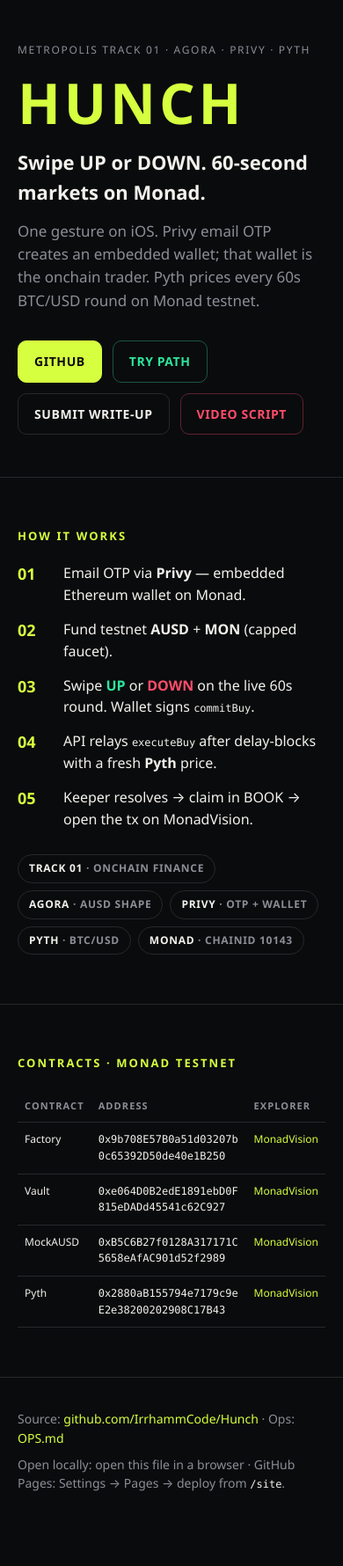
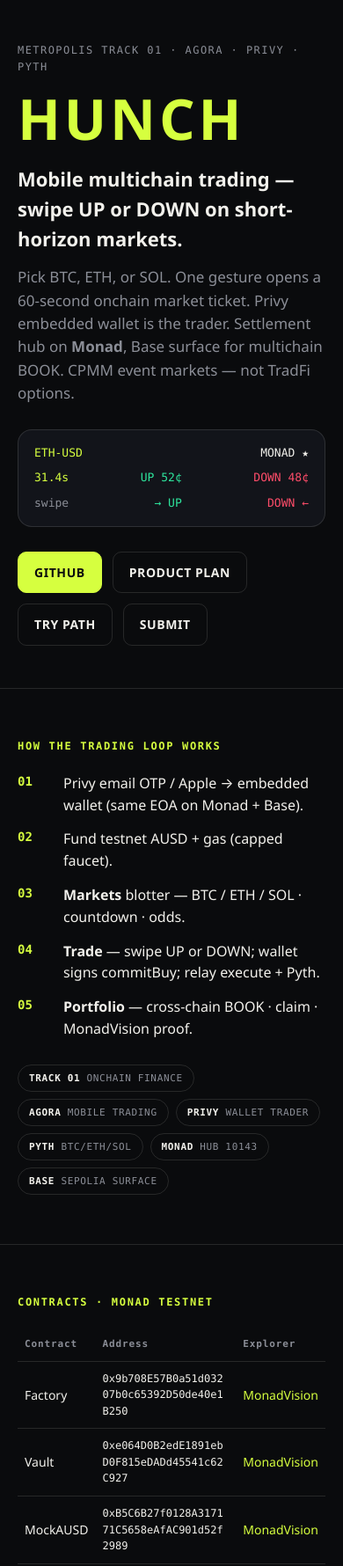
Before and after one commit to IrrhammCode/Hunch, a website: page site/index.html in a window 390 px wide. Shown: the top 1780 px of the page at 88% size. Before the commit the page ends 1753 px from the top, so only its background shows below. Drawn offline with Linux system fonts and the light colour scheme.

Commit message:
Design system for multichain trading product
- DESIGN.md blotter + swipe ticket system
- theme: hub/pending + mono data type
- Markets row uses instrument mono
- Landing repositioned as mobile multichain trading

```diff
--- a/site/index.html
+++ b/site/index.html
@@ -3,8 +3,8 @@
 <head>
   <meta charset="utf-8" />
   <meta name="viewport" content="width=device-width, initial-scale=1" />
-  <title>Hunch — Swipe UP or DOWN. 60s markets on Monad.</title>
-  <meta name="description" content="Hunch: swipe UP or DOWN on 60-second fully onchain markets on Monad. Metropolis Track 01 · Agora · Privy · Pyth." />
+  <title>Hunch — Mobile multichain trading on Monad</title>
+  <meta name="description" content="Hunch is a mobile multichain trading app: swipe UP or DOWN on short-horizon onchain markets. Settlement hub Monad + Base · Privy wallet · Pyth." />
   <link rel="icon" href="../mobile/assets/images/favicon.png" />
   <style>
     :root {
@@ -16,6 +16,7 @@
       --brand: #D6FF3F;
       --up: #2EE59D;
       --down: #FF4D6A;
+      --mono: Menlo, Consolas, ui-monospace, monospace;
     }
     * { box-sizing: border-box; margin: 0; padding: 0; }
     html { scroll-behavior: smooth; }
@@ -28,13 +29,7 @@
     }
     a { color: var(--brand); text-decoration: none; }
     a:hover { text-decoration: underline; }
-
-    .wrap {
-      width: min(920px, calc(100% - 40px));
-      margin: 0 auto;
-    }
-
-    /* Hero — one composition, no orbs */
+    .wrap { width: min(920px, calc(100% - 40px)); margin: 0 auto; }
     .hero {
       min-height: 100vh;
       display: flex;
@@ -44,8 +39,9 @@
       border-bottom: 1px solid var(--line);
     }
     .kicker {
+      font-family: var(--mono);
       font-size: 12px;
-      letter-spacing: 0.14em;
+      letter-spacing: 0.12em;
       text-transform: uppercase;
       color: var(--muted);
       margin-bottom: 20px;
@@ -61,20 +57,35 @@
     .headline {
       font-size: clamp(22px, 4vw, 32px);
       font-weight: 600;
-      max-width: 18em;
+      max-width: 20em;
       margin-bottom: 14px;
     }
     .lede {
       color: var(--muted);
       font-size: 17px;
-      max-width: 36em;
-      margin-bottom: 32px;
+      max-width: 38em;
+      margin-bottom: 28px;
     }
-    .ctas {
+    .ticket {
+      background: var(--bg2);
+      border: 1px solid var(--line);
+      border-radius: 16px;
+      padding: 16px 18px;
+      max-width: 360px;
+      margin-bottom: 28px;
+    }
+    .ticket-row {
       display: flex;
-      flex-wrap: wrap;
+      justify-content: space-between;
       gap: 12px;
+      font-family: var(--mono);
+      font-size: 13px;
     }
+    .ticket-row + .ticket-row { margin-top: 8px; }
+    .up { color: var(--up); }
+    .down { color: var(--down); }
+    .brand { color: var(--brand); }
+    .ctas { display: flex; flex-wrap: wrap; gap: 12px; }
     .btn {
       display: inline-flex;
       align-items: center;
@@ -89,96 +100,44 @@
       text-decoration: none;
     }
     .btn:hover { text-decoration: none; opacity: 0.9; }
-    .btn-primary {
-      background: var(--brand);
-      color: var(--bg);
-      border-color: var(--brand);
-    }
-    .btn-up { color: var(--up); border-color: rgba(46, 229, 157, 0.35); }
-    .btn-down { color: var(--down); border-color: rgba(255, 77, 106, 0.35); }
-
-    section {
-      padding: 56px 0;
-      border-bottom: 1px solid var(--line);
-    }
+    .btn-primary { background: var(--brand); color: var(--bg); border-color: var(--brand); }
+    section { padding: 56px 0; border-bottom: 1px solid var(--line); }
     h2 {
-      font-size: 13px;
-      letter-spacing: 0.16em;
+      font-family: var(--mono);
+      font-size: 12px;
+      letter-spacing: 0.14em;
       text-transform: uppercase;
       color: var(--brand);
       margin-bottom: 20px;
     }
-    .steps {
-      list-style: none;
-      display: grid;
-      gap: 14px;
-      margin-bottom: 28px;
-    }
+    .steps { list-style: none; display: grid; gap: 14px; margin-bottom: 28px; }
     .steps li {
       display: grid;
       grid-template-columns: 40px 1fr;
       gap: 12px;
-      align-items: start;
     }
-    .n {
-      color: var(--brand);
-      font-weight: 800;
-      font-size: 18px;
-      font-variant-numeric: tabular-nums;
-    }
-    .tags {
-      display: flex;
-      flex-wrap: wrap;
-      gap: 8px;
-    }
+    .n { color: var(--brand); font-weight: 800; font-family: var(--mono); font-size: 14px; }
+    .tags { display: flex; flex-wrap: wrap; gap: 8px; }
     .tag {
       border: 1px solid var(--line);
       border-radius: 999px;
       padding: 6px 12px;
-      font-size: 12px;
-      font-weight: 600;
+      font-family: var(--mono);
+      font-size: 11px;
       letter-spacing: 0.06em;
       text-transform: uppercase;
       color: var(--muted);
     }
-    .tag strong { color: var(--ink); font-weight: 700; }
-
-    table {
-      width: 100%;
-      border-collapse: collapse;
-      font-size: 14px;
-    }
-    th, td {
-      text-align: left;
-      padding: 10px 8px;
-      border-bottom: 1px solid var(--line);
-      vertical-align: top;
-    }
-    th {
-      color: var(--muted);
-      font-size: 11px;
-      letter-spacing: 0.1em;
-      text-transform: uppercase;
-      font-weight: 600;
-    }
-    code, .mono {
-      font-family: ui-monospace, "Cascadia Code", Consolas, monospace;
-      font-size: 12px;
-      color: var(--ink);
-      word-break: break-all;
-    }
-
-    footer {
-      padding: 36px 0 56px;
-      color: var(--muted);
-      font-size: 14px;
-    }
+    .tag strong { color: var(--ink); }
+    table { width: 100%; border-collapse: collapse; font-size: 14px; }
+    th, td { text-align: left; padding: 10px 8px; border-bottom: 1px solid var(--line); }
+    th { color: var(--muted); font-family: var(--mono); font-size: 11px; letter-spacing: 0.08em; }
+    code, .mono { font-family: var(--mono); font-size: 12px; word-break: break-all; }
+    footer { padding: 36px 0 56px; color: var(--muted); font-size: 14px; }
     footer p + p { margin-top: 8px; }
-
     @media (max-width: 560px) {
       .hero { min-height: auto; padding-top: 48px; }
       .wordmark { font-size: 64px; }
-      table { font-size: 12px; }
     }
   </style>
 </head>
@@ -187,36 +146,43 @@
     <div class="wrap">
       <p class="kicker">Metropolis Track 01 · Agora · Privy · Pyth</p>
       <h1 class="wordmark">HUNCH</h1>
-      <p class="headline">Swipe UP or DOWN. 60-second markets on Monad.</p>
+      <p class="headline">Mobile multichain trading — swipe UP or DOWN on short-horizon markets.</p>
       <p class="lede">
-        One gesture on iOS. Privy email OTP creates an embedded wallet; that wallet is the onchain
-        trader. Pyth prices every 60s BTC/USD round on Monad testnet.
+        Pick BTC, ETH, or SOL. One gesture opens a 60-second onchain market ticket.
+        Privy embedded wallet is the trader. Settlement hub on <strong>Monad</strong>, Base surface for multichain BOOK.
+        CPMM event markets — not TradFi options.
       </p>
+      <div class="ticket" aria-label="Sample market ticket">
+        <div class="ticket-row"><span class="brand">ETH-USD</span><span>MONAD ★</span></div>
+        <div class="ticket-row"><span class="brand">31.4s</span><span class="up">UP 52¢</span><span class="down">DOWN 48¢</span></div>
+        <div class="ticket-row"><span style="color:var(--muted)">swipe</span><span class="up">→ UP</span><span class="down">DOWN ←</span></div>
+      </div>
       <div class="ctas">
         <a class="btn btn-primary" href="https://github.com/IrrhammCode/Hunch">GitHub</a>
-        <a class="btn btn-up" href="https://github.com/IrrhammCode/Hunch/blob/master/mobile/DEMO.md">Try path</a>
-        <a class="btn" href="https://github.com/IrrhammCode/Hunch/blob/master/SUBMIT.md">Submit write-up</a>
-        <a class="btn btn-down" href="https://github.com/IrrhammCode/Hunch/blob/master/DEMO_VIDEO_SCRIPT.md">Video script</a>
+        <a class="btn" href="https://github.com/IrrhammCode/Hunch/blob/master/PIVOT_PLAN.md">Product plan</a>
+        <a class="btn" href="https://github.com/IrrhammCode/Hunch/blob/master/mobile/DEMO.md">Try path</a>
+        <a class="btn" href="https://github.com/IrrhammCode/Hunch/blob/master/SUBMIT.md">Submit</a>
       </div>
     </div>
   </header>
 
   <section>
     <div class="wrap">
-      <h2>How it works</h2>
+      <h2>How the trading loop works</h2>
       <ol class="steps">
-        <li><span class="n">01</span><span>Email OTP via <strong>Privy</strong> — embedded Ethereum wallet on Monad.</span></li>
-        <li><span class="n">02</span><span>Fund testnet <strong>AUSD</strong> + <strong>MON</strong> (capped faucet).</span></li>
-        <li><span class="n">03</span><span>Swipe <strong style="color:var(--up)">UP</strong> or <strong style="color:var(--down)">DOWN</strong> on the live 60s round. Wallet signs <code>commitBuy</code>.</span></li>
-        <li><span class="n">04</span><span>API relays <code>executeBuy</code> after delay-blocks with a fresh <strong>Pyth</strong> price.</span></li>
-        <li><span class="n">05</span><span>Keeper resolves → claim in BOOK → open the tx on MonadVision.</span></li>
+        <li><span class="n">01</span><span>Privy email OTP / Apple → embedded wallet (same EOA on Monad + Base).</span></li>
+        <li><span class="n">02</span><span>Fund testnet AUSD + gas (capped faucet).</span></li>
+        <li><span class="n">03</span><span><strong>Markets</strong> blotter — BTC / ETH / SOL · countdown · odds.</span></li>
+        <li><span class="n">04</span><span><strong>Trade</strong> — swipe UP or DOWN; wallet signs commitBuy; relay execute + Pyth.</span></li>
+        <li><span class="n">05</span><span><strong>Portfolio</strong> — cross-chain BOOK · claim · MonadVision proof.</span></li>
       </ol>
       <div class="tags">
-        <span class="tag"><strong>Track 01</strong> · Onchain Finance</span>
-        <span class="tag"><strong>Agora</strong> · AUSD shape</span>
-        <span class="tag"><strong>Privy</strong> · OTP + wallet</span>
-        <span class="tag"><strong>Pyth</strong> · BTC/USD</span>
-        <span class="tag"><strong>Monad</strong> · chainId 10143</span>
+        <span class="tag"><strong>Track 01</strong> Onchain Finance</span>
+        <span class="tag"><strong>Agora</strong> mobile trading</span>
+        <span class="tag"><strong>Privy</strong> wallet trader</span>
+        <span class="tag"><strong>Pyth</strong> BTC/ETH/SOL</span>
+        <span class="tag"><strong>Monad</strong> hub 10143</span>
+        <span class="tag"><strong>Base</strong> sepolia surface</span>
       </div>
     </div>
   </section>
@@ -225,13 +191,7 @@
     <div class="wrap">
       <h2>Contracts · Monad testnet</h2>
       <table>
-        <thead>
-          <tr>
-            <th>Contract</th>
-            <th>Address</th>
-            <th>Explorer</th>
-          </tr>
-        </thead>
+        <thead><tr><th>Contract</th><th>Address</th><th>Explorer</th></tr></thead>
         <tbody>
           <tr>
             <td>Factory</td>
@@ -248,11 +208,6 @@
             <td class="mono">0xB5C6B27f0128A317171C5658eAfAC901d52f2989</td>
             <td><a href="https://testnet.monadvision.com/address/0xB5C6B27f0128A317171C5658eAfAC901d52f2989" rel="noopener">MonadVision</a></td>
           </tr>
-          <tr>
-            <td>Pyth</td>
-            <td class="mono">0x2880aB155794e7179c9eE2e38200202908C17B43</td>
-            <td><a href="https://testnet.monadvision.com/address/0x2880aB155794e7179c9eE2e38200202908C17B43" rel="noopener">MonadVision</a></td>
-          </tr>
         </tbody>
       </table>
     </div>
@@ -261,10 +216,11 @@
   <footer>
     <div class="wrap">
       <p>
-        Source: <a href="https://github.com/IrrhammCode/Hunch">github.com/IrrhammCode/Hunch</a>
-        · Ops: <a href="https://github.com/IrrhammCode/Hunch/blob/master/OPS.md">OPS.md</a>
+        <a href="https://github.com/IrrhammCode/Hunch">github.com/IrrhammCode/Hunch</a>
+        · <a href="https://github.com/IrrhammCode/Hunch/blob/master/DESIGN.md">Design system</a>
+        · <a href="https://github.com/IrrhammCode/Hunch/blob/master/OPS.md">Ops</a>
       </p>
-      <p>Open locally: open this file in a browser · GitHub Pages: Settings → Pages → deploy from <code>/site</code>.</p>
+      <p>Short-horizon UP/DOWN markets · CPMM event contracts · Pyth-resolved · not vanilla options.</p>
     </div>
   </footer>
 </body>
```
Also changed, not shown: DESIGN.md (added, +103 -0 lines), mobile/app/(app)/markets.tsx (+11 -9 lines), mobile/src/theme.ts (+21 -3 lines).
